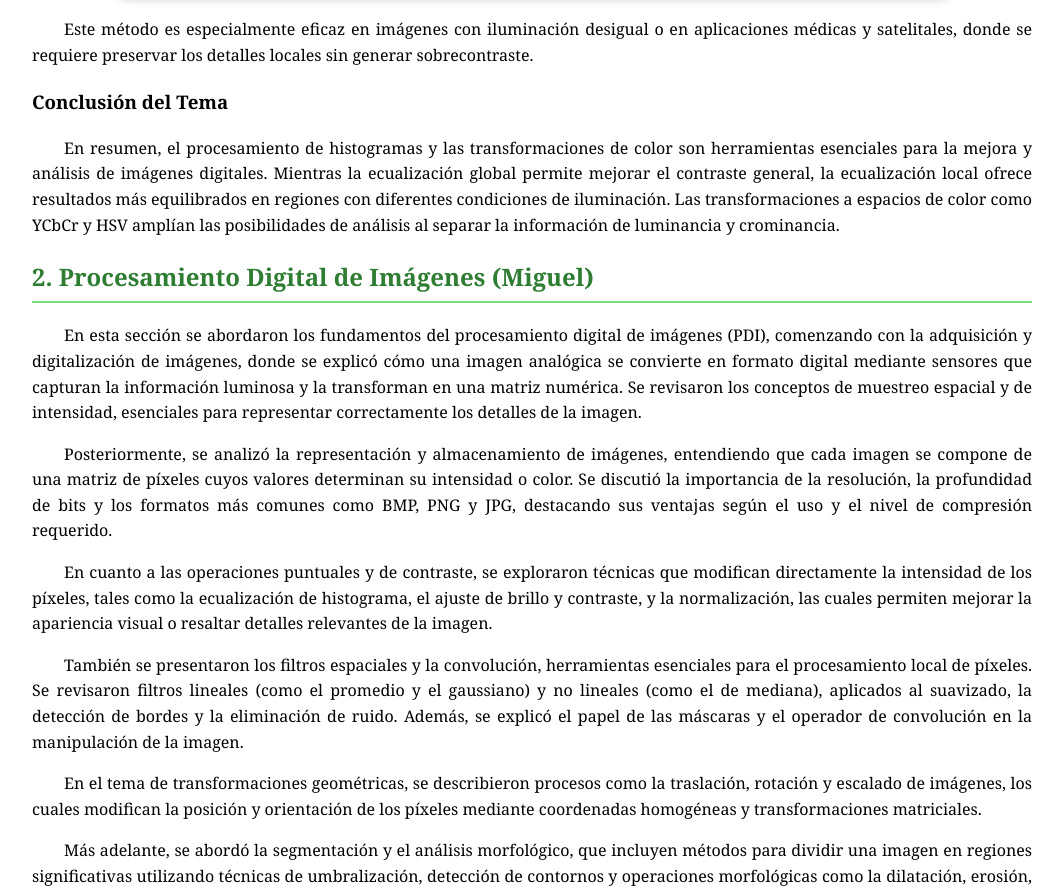
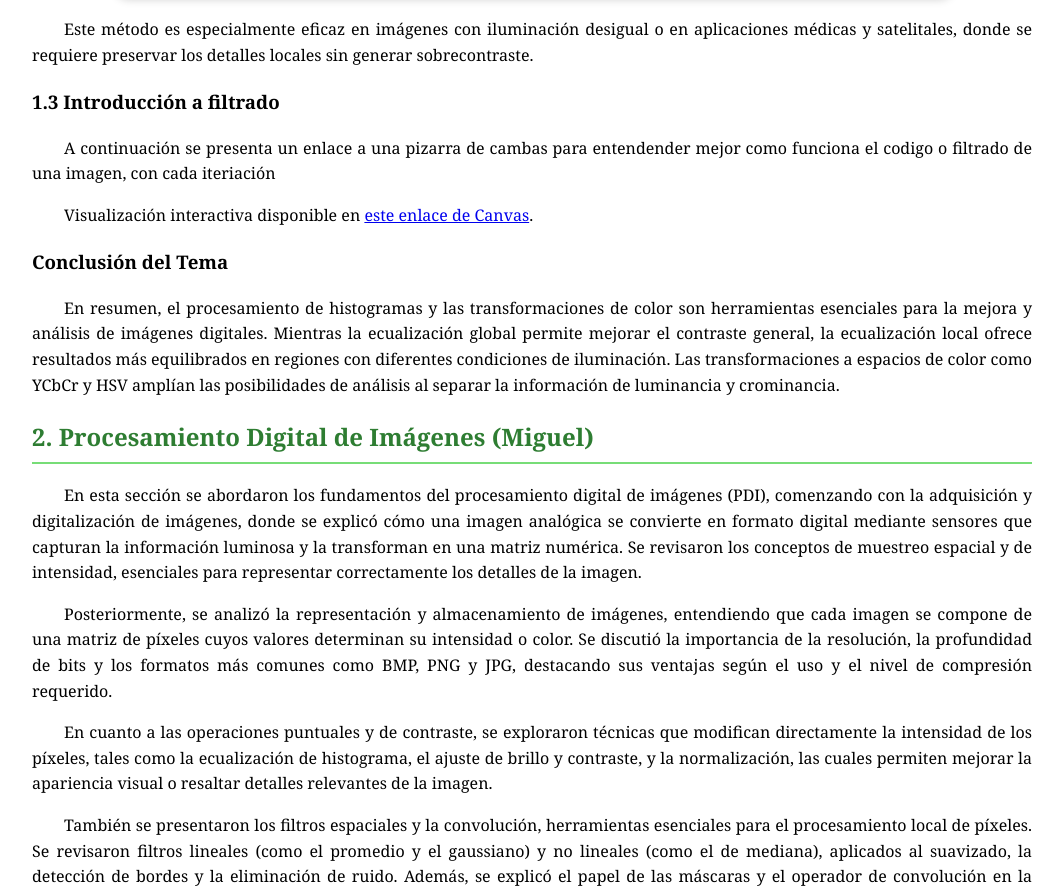
Before and after one commit to hannahgon25/procesamiento-imagenes-p2, a plain HTML site: page index.html in a window 1280 px wide. Shown: the part 3040-3927 px from the top of the page, without its empty margins (108-1171 px from the left). Drawn offline with Linux system fonts and the light colour scheme.

Commit message:
Update index.html

```diff
--- a/index.html
+++ b/index.html
@@ -163,6 +163,10 @@ plt.show()
     Este método es especialmente eficaz en imágenes con iluminación desigual o en aplicaciones médicas
     y satelitales, donde se requiere preservar los detalles locales sin generar sobrecontraste.
   </p>
+  <h3>1.3 Introducción a filtrado</h3>
+  <p>A continuación se presenta un enlace a una pizarra de cambas para entendender mejor como funciona el codigo o filtrado de una imagen, con cada iteriación</p>
+  <p>Visualización interactiva disponible en <a href="https://www.canva.com/design/DAG0kH3DdSY/kdreVo4REGddZAz1BWAjaA/edit?utm_content=DAG0kH3DdSY&utm_campaign=designshare&utm_medium=link2&utm_source=sharebutton">este enlace de Canvas</a>.</p>
+
 
   <h3>Conclusión del Tema</h3>
   <p>
```
